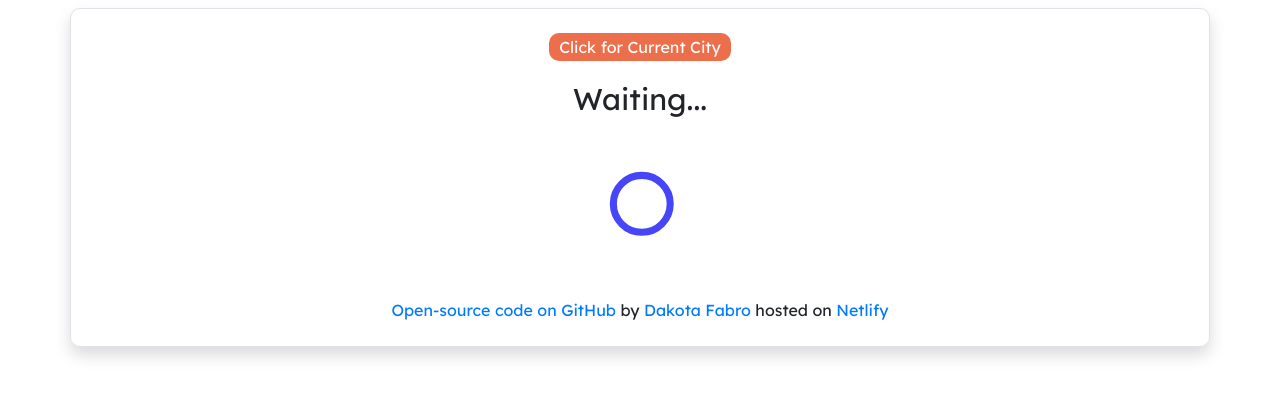
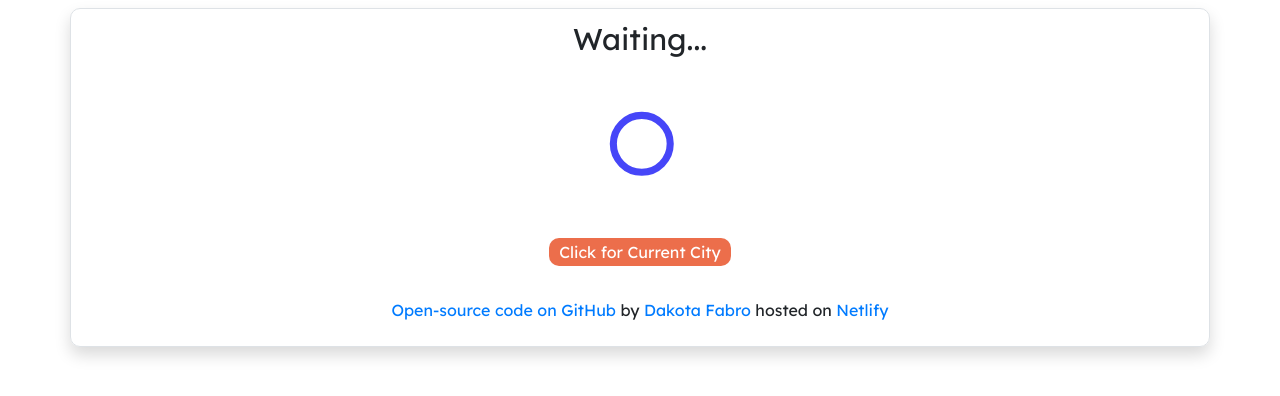
Before and after one commit to dakotafabro/new-weather-react-app-dfabro, a React (Create React App) app: page / in a window 1280 px wide. Shown: the top 396 px of the page. Built offline with nearby package versions, Linux system fonts and the light colour scheme.

Commit message:
Update Weather.js

```diff
--- a/src/Weather.js
+++ b/src/Weather.js
@@ -124,17 +124,18 @@ export default function Weather(props) {
 
     return (
       <div className="loader">
+        <div className="loading-page">Waiting...</div>
+
+        <div>
+          <Loader type="Rings" color="#4646f8" height={160} width={160} />
+        </div>
+
         <input
           className="current-button mt-3 mb-3"
           type="submit"
           value="Click for Current City"
           onClick={getCurrentCity}
         />
-        <div className="loading-page">Waiting...</div>
-
-        <div>
-          <Loader type="Rings" color="#4646f8" height={160} width={160} />
-        </div>
       </div>
     );
   }
```
